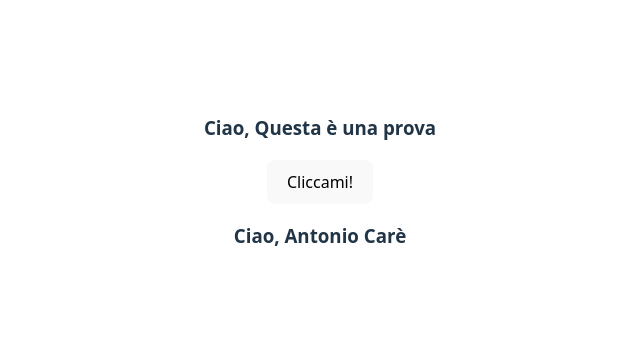
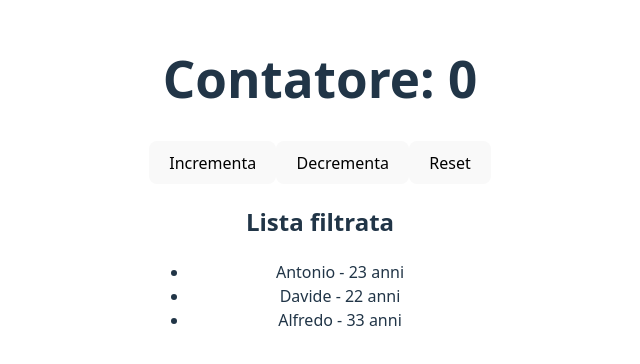
Before and after one commit to AntonioCare/React, a React (Vite) app in the folder esercizi-react/: page / in a window 1280 px wide. Shown: the part 218-582 px from the top of the page, without its empty margins (320-960 px from the left). Built offline with nearby package versions, Linux system fonts and the light colour scheme.

Commit message:
Svolto Esercizio

```diff
--- a/esercizi-react/src/App.jsx
+++ b/esercizi-react/src/App.jsx
@@ -1,27 +1,25 @@
 import "./App.css";
-import Risultato from "./components/Risultato";
-import Saluto from "./components/saluto";
+import useCounter from "./components/useCounter";
+import FilteredList from "./components/FilteredList";
 
 function App() {
-  const nome = "Antonio";
-  const cognome = "Carè";
-  const persona = {
-    nome: "Antonio",
-    cognome: "Carè",
-    eta: 23,
-  };
-  function handleClick() {
-    console.log("Sono stato cliccato");
-  }
+  const { count, increment, decrement, reset } = useCounter(0);
+  const lista = [
+    { id: 1, name: "Antonio", age: 23 },
+    { id: 2, name: "Davide", age: 22 },
+    { id: 3, name: "Daniele", age: 15 },
+    { id: 4, name: "Martina", age: 18 },
+    { id: 5, name: "Alfredo", age: 33 },
+  ];
   return (
-    <>
-      <Risultato operazione={handleClick}></Risultato>
-      {persona.eta > 18 ? (
-        <Saluto nome={persona.nome} cognome={persona.cognome}></Saluto>
-      ) : (
-        <h3>Non sei autorizzato</h3>
-      )}
-    </>
+    <div>
+      <h1>Contatore: {count}</h1>
+      <button onClick={increment}>Incrementa</button>
+      <button onClick={decrement}>Decrementa</button>
+      <button onClick={reset}>Reset</button>
+      <h2>Lista filtrata</h2>
+      <FilteredList list={lista} />
+    </div>
   );
 }
 
--- /dev/null
+++ b/esercizi-react/src/components/FilteredList.jsx
@@ -0,0 +1,20 @@
+import React, { useMemo } from "react";
+
+function FilteredList({ list }) {
+  const filteredList = useMemo(
+    () => list.filter((item) => item.age > 18),
+    [list]
+  );
+
+  return (
+    <ul>
+      {filteredList.map((item) => (
+        <li key={item.id}>
+          {item.name} - {item.age} anni
+        </li>
+      ))}
+    </ul>
+  );
+}
+
+export default FilteredList;
--- a/esercizi-react/src/components/Risultato.jsx
+++ /dev/null
@@ -1,10 +0,0 @@
-import Saluto from "./saluto";
-
-export default function Risultato(props) {
-  return (
-    <>
-      <Saluto nome="Questa è una prova"></Saluto>
-      <button onClick={props.operazione}>Cliccami!</button>
-    </>
-  );
-}
--- a/esercizi-react/src/components/saluto.jsx
+++ /dev/null
@@ -1,7 +0,0 @@
-export default function Saluto(props) {
-  return (
-    <h3>
-      Ciao, {props.nome} {props.cognome}
-    </h3>
-  );
-}
--- /dev/null
+++ b/esercizi-react/src/components/useCounter.jsx
@@ -0,0 +1,26 @@
+import { useState, useCallback } from "react";
+
+function useCounter(initialValue = 0) {
+  const [count, setCount] = useState(initialValue);
+
+  const increment = useCallback(() => {
+    setCount((prevCount) => prevCount + 1);
+  }, []);
+
+  const decrement = useCallback(() => {
+    setCount((prevCount) => prevCount - 1);
+  }, []);
+
+  const reset = useCallback(() => {
+    setCount(initialValue);
+  }, [initialValue]);
+
+  return {
+    count,
+    increment: useCallback(increment, []),
+    decrement: useCallback(decrement, []),
+    reset: useCallback(reset, [initialValue]),
+  };
+}
+
+export default useCounter;
```
